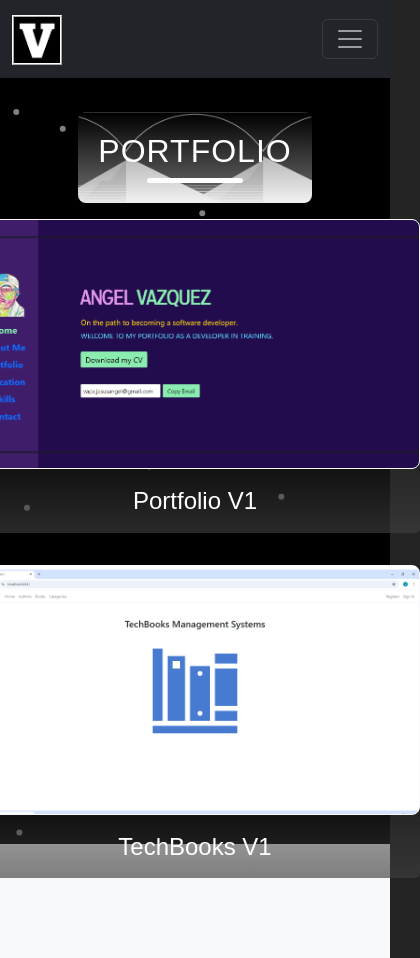
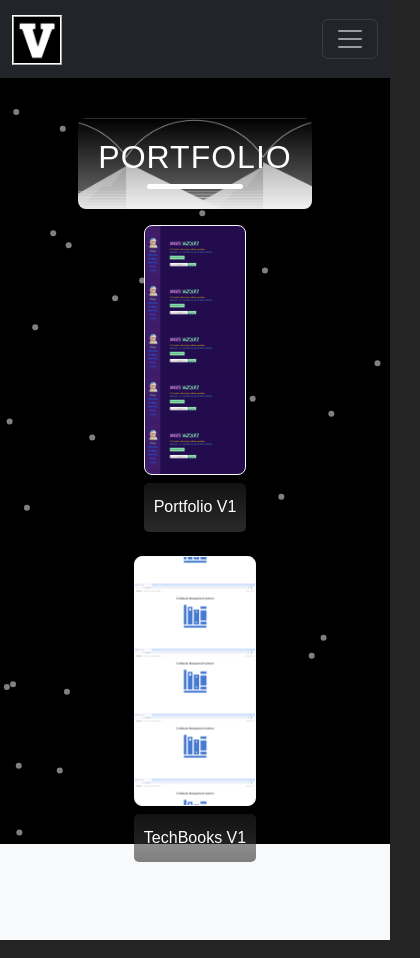
Before and after one commit to AngelVaPa/PortfolioWebsiteV2, a React (Vite) app: page /portfolio in a window 390 px wide. Shown: the whole page, 420 px wide, since content can reach past the window. Built offline with nearby package versions, Linux system fonts and the light colour scheme.

Commit message:
Update Portfolio.css

```diff
--- a/src/css/Portfolio.css
+++ b/src/css/Portfolio.css
@@ -5,17 +5,11 @@
     justify-content: center;
 }
 
-  .portfolio-text p {
-    margin: 10px 0;
-    font-size: 1.25rem;
-    line-height: 1.5;
-  }
-
 .portfolioTitle {
     color: #fff;
     font-size: 3rem;
     margin: 8.5rem 0 2rem;
-    margin-top: 8.5rem;
+    margin-bottom: 6rem;
     text-transform: uppercase;
     letter-spacing: 1px;
     position: relative;
@@ -38,49 +32,43 @@
     border-radius: 5px;
 }
 
-  .portfolio-text {
-    position: relative;
-    overflow: hidden;
+.project-container {
+    display: flex;
+    flex-direction: column;
+    align-items: center;
+    gap: 2rem;
 }
 
-  .portfolio-text p {
-    font-size: 2rem;
-    color: #fff;
-    line-height: 1.8;
-    font-weight: bold;
-    opacity: 0;
-    transform: translateY(50px);
-    animation: aboutLineEffect 1s forwards;
-    margin: 20px;
+.project {
+    text-align: center;
 }
 
-  .prj-title{
+.prj-title {
     font-size: 1.5rem;
-    margin-bottom: 0;
+    margin-top: 0.5rem;
     background: linear-gradient(rgba(44, 44, 44, 0.411), rgba(65, 63, 63, 0.658));
     padding: 10px;
-    margin-bottom: 2rem;
     border-radius: 5px;
 }
 
-  .thumbnail{
+.thumbnail {
     width: 450px;
     height: 250px;
 }
 
-  .thumbnail:hover{
+.thumbnail:hover {
     transform: scale(0.95);
     cursor: pointer;
 }
 
-  #portfolioV1{
-    background: url('../images/thumbnails/portfolioV1.png');
+#techBooksV1{
+    background: url('../images/thumbnails/techBooksV1.png');
     background-size: contain;
     background-position: center;
 }
 
-  #techBooksV1{
-    background: url('../images/thumbnails/techBooksV1.png');
+#portfolioV1{
+    background: url('../images/thumbnails/portfolioV1.png');
     background-size: contain;
     background-position: center;
 }
@@ -91,12 +79,17 @@
         margin: 4rem 0 1rem;
     }
 
-    p {
-      font-size: 1rem;
+    .project-container {
+        flex-direction: column;
     }
 
-    .portfolio-text p {
-      font-size: 1.5rem;
+    .thumbnail {
+        width: 100%;
+        max-width: 450px;
+    }
+
+    .prj-title {
+        font-size: 1.25rem;
     }
 }
 
@@ -105,11 +98,7 @@
         font-size: 2rem;
     }
 
-    p {
-      font-size: 0.9rem;
-    }
-
-    .portfolio-text p {
-      font-size: 1.2rem;
+    .prj-title {
+        font-size: 1rem;
     }
 }
```
Lines whose indentation alone changed are shown as unchanged.
